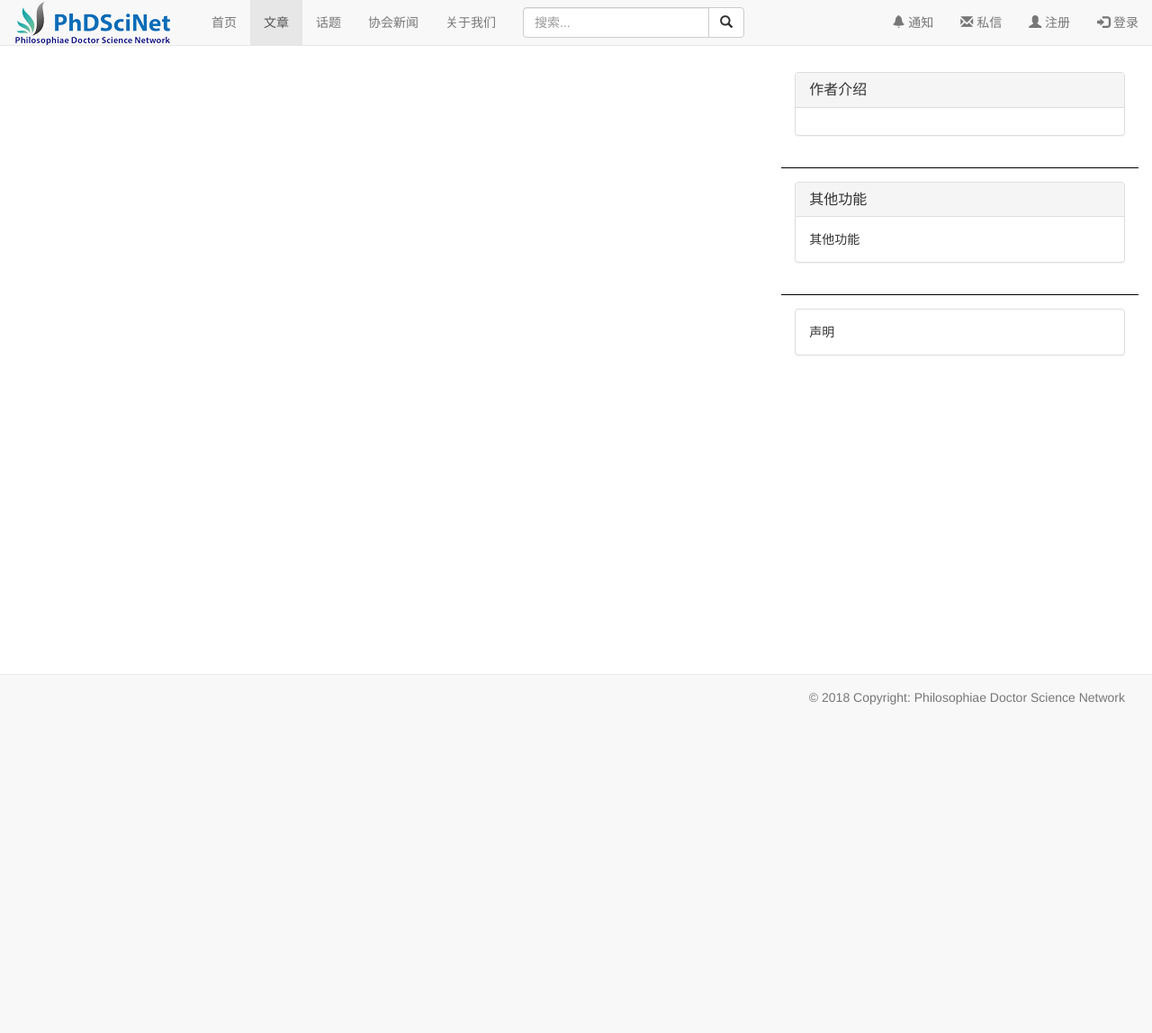
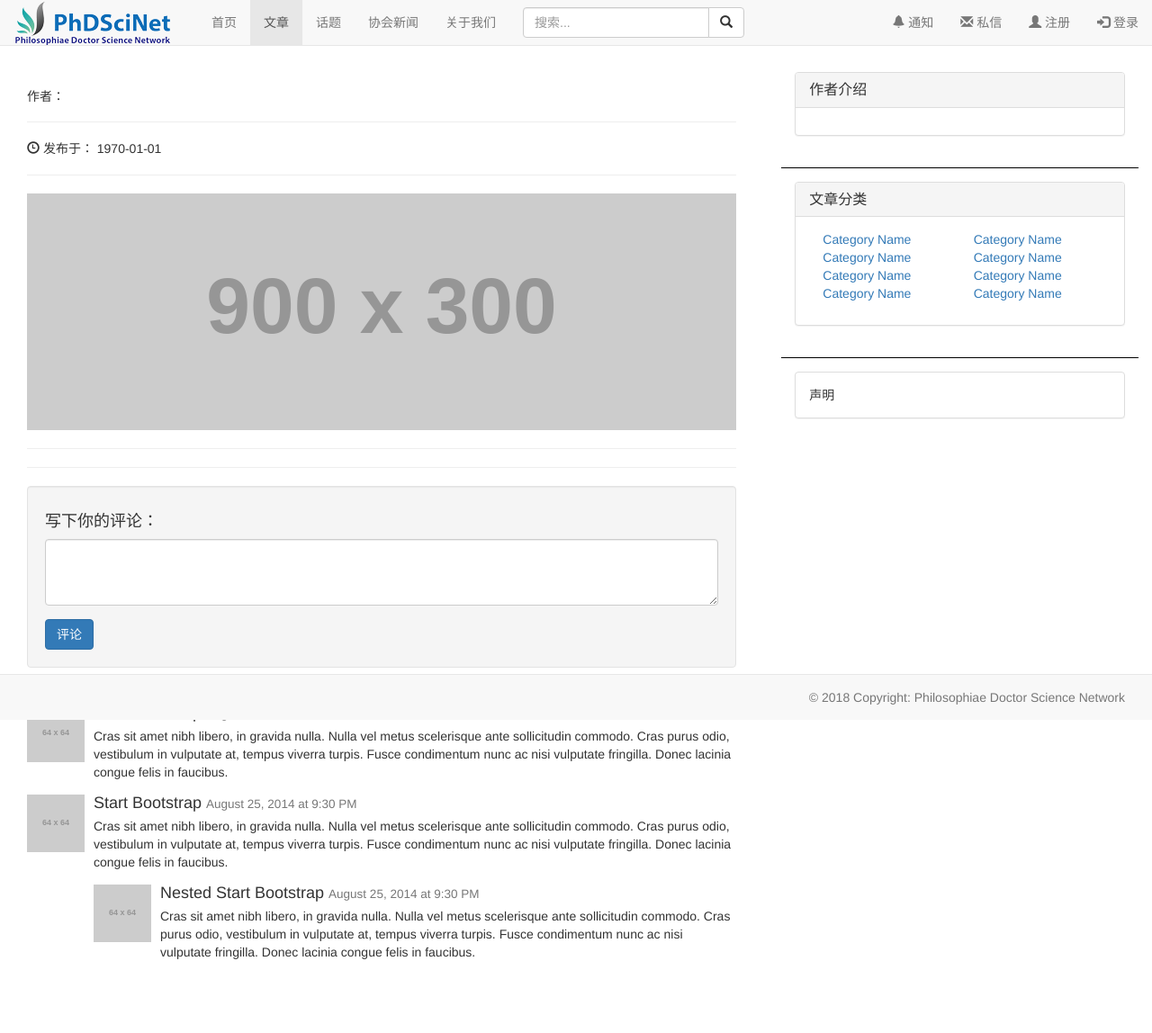
Before and after one commit to s354li/phdhouse, a CodeIgniter app: the page made by application/views/article_display.php in a window 1280 px wide. Shown: the whole page at 90% size. Before the commit the page ends 783 px from the top, so only its background shows below. Run offline with CodeIgniter, Linux system fonts and the light colour scheme; grey boxes labelled with a size stand in for pictures from a placeholder-image service; data that the repository does not hold is empty; some libraries are stand-ins or nearby versions.

Commit message:
Add article display page

```diff
--- a/application/controllers/Home.php
+++ b/application/controllers/Home.php
@@ -35,7 +35,8 @@
 
 	public function displayarticle($ArticleID)
 	{
-		$this->load->view('article_display');
+		$data['CurrentArticle'] = $this->vm_articles->get_specific_entry($ArticleID);
+		$this->load->view('article_display', $data);
 	}
 
 
--- a/application/views/article_display.php
+++ b/application/views/article_display.php
@@ -8,15 +8,92 @@
 	<link rel="stylesheet" href="https://maxcdn.bootstrapcdn.com/bootstrap/3.3.7/css/bootstrap.min.css">
 	<script src="https://ajax.googleapis.com/ajax/libs/jquery/3.2.1/jquery.min.js"></script>
 	<script src="https://maxcdn.bootstrapcdn.com/bootstrap/3.3.7/js/bootstrap.min.js"></script>
-	<title>Testing</title>
+	<title><?php echo $CurrentArticle->title; ?></title>
 </head>
 <body>
 
 <div id="container">
 	<?php $data['activemenu'] = "article"; $this->load->view('partial/header.php', $data); ?>
 	<div class="col-lg-8" style="margin: 80px 0px">
-		<div class="col-md-12">
-
+		<div class="col-md-12" style="padding-right: 20px">
+			<h2><?php echo $CurrentArticle->title; ?></h2>
+      <h4><?php echo $CurrentArticle->subtitle; ?></h4>
+      <div>
+          <?php foreach($CurrentArticle->tags as $tag) { ?>
+          <a href="#"><span class="label <?php echo $tag->property; ?>"><?php echo $tag->name; ?></span></a>
+          <? } ?>
+      </div>
+        <!-- Author -->
+        <h5>
+          作者：
+          <?php for($i=0; $i<count($CurrentArticle->authors) - 1; $i++){ ?>
+          <a href="#"><?php echo ($CurrentArticle->authors)[i]->firstname. " ". ($CurrentArticle->authors)[i]->lastname; ?></a>,
+          <?php } ?>
+          <a href="#"><?php echo ($CurrentArticle->authors)[count($CurrentArticle->authors) - 1]->firstname. " ". ($CurrentArticle->authors)[count($CurrentArticle->authors) - 1]->lastname; ?></a>
+        </h5>
+        <hr>
+        <!-- Date/Time -->
+        <h5><span class="glyphicon glyphicon-time"></span> 发布于： <?php echo date('Y-m-d', strtotime($CurrentArticle->date)); ?>
+        </h5>
+        <hr>
+        <!-- Preview Image -->
+        <img class="img-responsive" src="http://placehold.it/900x300" alt="" />
+        <hr>
+        <!-- Post Content -->
+        <p>
+          <?php echo $CurrentArticle->content; ?>
+        </p>
+        <hr>
+        <!-- Blog Comments -->
+        <!-- Comments Form -->
+        <div class="well">
+            <h4>写下你的评论：</h4>
+            <form role="form">
+              <div class="form-group">
+                  <textarea class="form-control" rows="3"></textarea>
+              </div>
+              <button type="submit" class="btn btn-primary">评论</button>
+            </form>
+        </div>
+        <hr>
+        <!-- Posted Comments -->
+        <!-- Comment -->
+        <div class="media">
+          <a class="pull-left" href="#">
+            <img class="media-object" src="http://placehold.it/64x64" alt="">
+          </a>
+          <div class="media-body">
+            <h4 class="media-heading">Start Bootstrap
+              <small>August 25, 2014 at 9:30 PM</small>
+            </h4>
+            Cras sit amet nibh libero, in gravida nulla. Nulla vel metus scelerisque ante sollicitudin commodo. Cras purus odio, vestibulum in vulputate at, tempus viverra turpis. Fusce condimentum nunc ac nisi vulputate fringilla. Donec lacinia congue felis in faucibus.
+          </div>
+        </div>
+        <!-- Comment -->
+        <div class="media">
+          <a class="pull-left" href="#">
+            <img class="media-object" src="http://placehold.it/64x64" alt="">
+          </a>
+          <div class="media-body">
+            <h4 class="media-heading">Start Bootstrap
+              <small>August 25, 2014 at 9:30 PM</small>
+            </h4>
+            Cras sit amet nibh libero, in gravida nulla. Nulla vel metus scelerisque ante sollicitudin commodo. Cras purus odio, vestibulum in vulputate at, tempus viverra turpis. Fusce condimentum nunc ac nisi vulputate fringilla. Donec lacinia congue felis in faucibus.
+            <!-- Nested Comment -->
+            <div class="media">
+              <a class="pull-left" href="#">
+                <img class="media-object" src="http://placehold.it/64x64" alt="">
+              </a>
+              <div class="media-body">
+                <h4 class="media-heading">Nested Start Bootstrap
+                  <small>August 25, 2014 at 9:30 PM</small>
+                </h4>
+                Cras sit amet nibh libero, in gravida nulla. Nulla vel metus scelerisque ante sollicitudin commodo. Cras purus odio, vestibulum in vulputate at, tempus viverra turpis. Fusce condimentum nunc ac nisi vulputate fringilla. Donec lacinia congue felis in faucibus.
+              </div>
+            </div>
+            <!-- End Nested Comment -->
+          </div>
+        </div>
 		</div>
 	</div>
 	<div class="col-lg-4" style="margin: 80px 0px">
@@ -34,10 +111,33 @@
     <div class="col-md-12">
       <div class="panel panel-default">
           <div class="panel-heading">
-            <h3 class="panel-title">其他功能</h3>
+            <h3 class="panel-title">文章分类</h3>
           </div>
           <div class="panel-body">
-            其他功能
+            <div class="col-lg-6">
+              <ul class="list-unstyled">
+                <li><a href="#">Category Name</a>
+                </li>
+                <li><a href="#">Category Name</a>
+                </li>
+                <li><a href="#">Category Name</a>
+                </li>
+                <li><a href="#">Category Name</a>
+                </li>
+              </ul>
+            </div>
+            <div class="col-lg-6">
+              <ul class="list-unstyled">
+                <li><a href="#">Category Name</a>
+                </li>
+                <li><a href="#">Category Name</a>
+                </li>
+                <li><a href="#">Category Name</a>
+                </li>
+                <li><a href="#">Category Name</a>
+                </li>
+              </ul>
+            </div>
           </div>
       </div>
     </div>
--- a/application/views/home.php
+++ b/application/views/home.php
@@ -41,7 +41,7 @@
                 <div>
    								<div class="col-md-12">
       								<div class="col-sm-9">
-        								<h4><strong><a href="article/<?php echo $row->id; ?>"><?php echo $row->title; ?></a></strong></h4>
+        								<h4><strong><a href="index.php/home/displayarticle/<?php echo $row->id; ?>"><?php echo $row->title; ?></a></strong></h4>
                       </div>
                       <div class="col-sm-9">
                         <h5><a href="#"><?php echo $row->subtitle; ?></a></h5>
--- a/application/views/partial/header.php
+++ b/application/views/partial/header.php
@@ -6,8 +6,8 @@
       				<img src="<?php echo base_url();?>pic/homepage_logo.png"></img>
     			</div>
     			<ul class="nav navbar-nav">
-      				<li <?php if($activemenu == "home") { ?>class="active" <?php } ?>><a href="#">首页</a></li>
-              <li <?php if($activemenu == "article") { ?>class="active" <?php } ?>><a href="#">文章</a></li>
+      				<li <?php if($activemenu == "home") { ?>class="active" <?php } ?>><a href="<?php echo site_url('home/index') ?>">首页</a></li>
+              <li <?php if($activemenu == "article") { ?>class="active" <?php } ?>><a href="<?php echo site_url('home/displayarticle/1') ?>">文章</a></li>
       				<li <?php if($activemenu == "topic") { ?>class="active" <?php } ?>><a href="#">话题</a></li>
       				<li <?php if($activemenu == "news") { ?>class="active" <?php } ?>><a href="#">协会新闻</a></li>
       				<li <?php if($activemenu == "aboutus") { ?>class="active" <?php } ?>><a href="#">关于我们</a></li>
```
Also changed, not shown: application/models/articles.php (+38 -21 lines), application/models/comments.php (+24 -3 lines), application/models/vm_articles.php (+14 -0 lines), application/views/Testing.php (added, +15 -0 lines).
